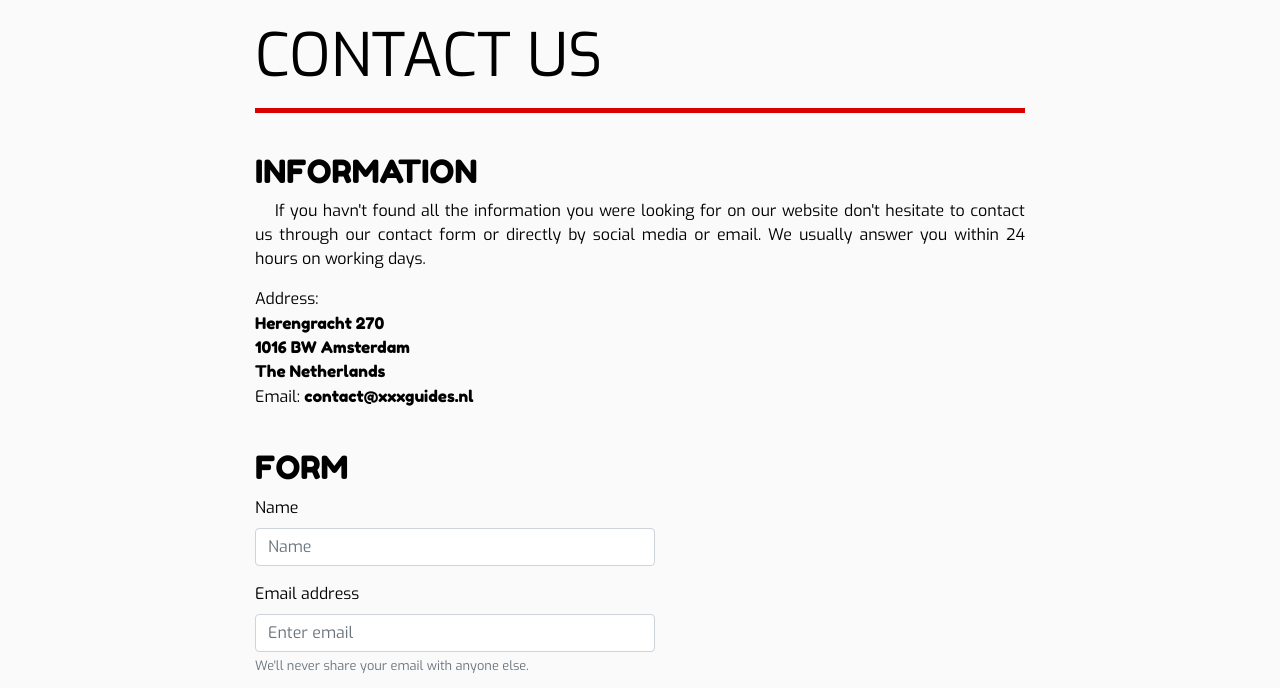
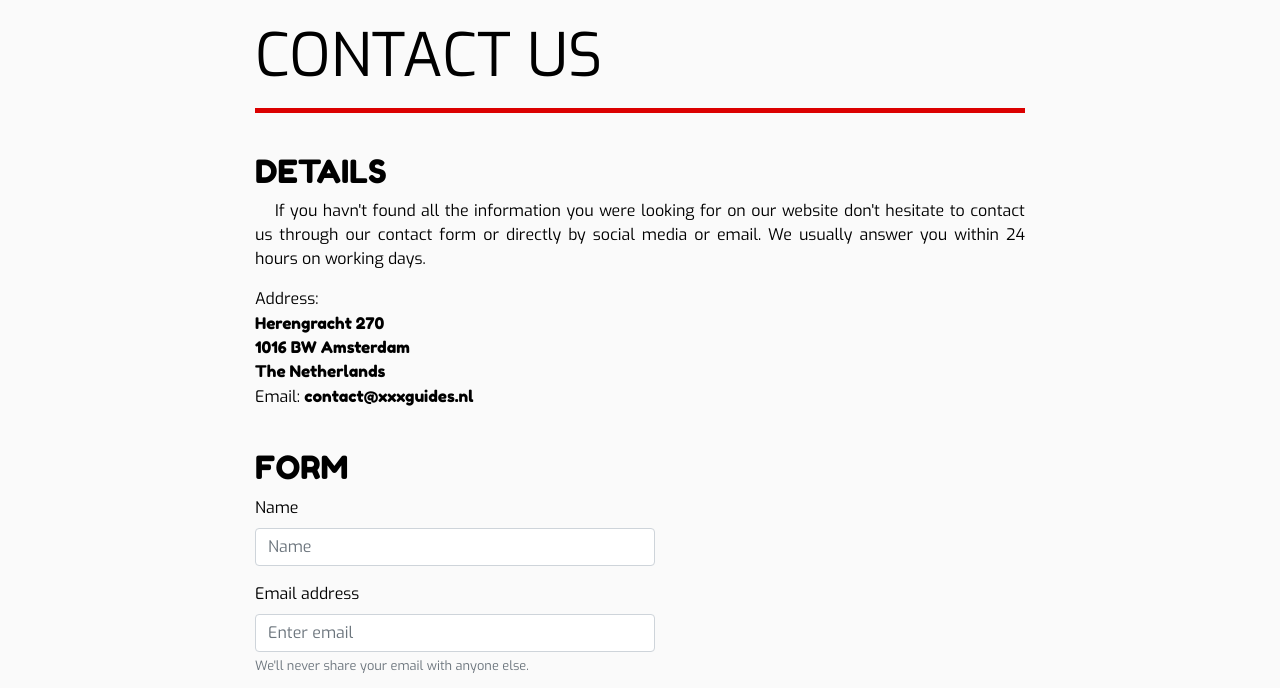
Before and after one commit to Albastraoz/xxxguides, a plain HTML site: page contact.html in a window 1280 px wide. Shown: the part 55-743 px from the top of the page. Drawn offline with nearby package versions, Linux system fonts and the light colour scheme.

Commit message:
Version 1.06 - Added some extra commenting to make the code easier to read to other developers.

```diff
--- a/contact.html
+++ b/contact.html
@@ -37,7 +37,7 @@
         </div>
     </header>
     <!-------SECTION-------->
-
+    <!-------PAGE TITLE-------->
     <section class="container-fluid">
         <div class="row justify-content-lg-center tile-white-col">
             <div class="col-12 item-position">
@@ -45,14 +45,18 @@
                 <hr class="title-breakpoint">
             </div>
         </div>
+        <!-------CONTENT FROM THIS PAGE DIVIDED BY A WHITESPACE PER ITEM-------->
+        <!-------INTRO TEXT TO CONTACT PAGE-------->
         <div class="row justify-content-lg-center tile-white-col">
             <div class="col-12 item-position">
-                <h2 class="font-fredoka uppercase">Information</h2>
+                <h2 class="font-fredoka uppercase">Details</h2>
                 <p class="item-paragraph">If you havn't found all the information you were looking for on our website don't hesitate to contact us through our contact form or directly by social media or email. We usually answer you within 24 hours on working days.</p>
                 <div>Address:</div>
                 <div class="information-item font-fredoka">Herengracht 270<br>1016 BW Amsterdam<br>The Netherlands</div><br>
                 <div class="information-item">Email:</div>
                 <div class="information-item font-fredoka">contact@xxxguides.nl</div>
+
+                <!-------CONTACT FORM-------->
                 <!-------Copied an example from bootstrap and changed it source: https://getbootstrap.com/docs/4.0/components/forms/-------->
                 <h2 class="font-fredoka uppercase">Form</h2>
                 <form>
@@ -73,17 +77,18 @@
                 </form>
             </div>
         </div>
-
     </section>
 
     <!-------FOOTER-------->
     <!-------FOR THE FOOTER I TOOK THE FOOTER CODE FROM THE MINI RESUME ASSIGNMENT AND CHANGED IT-------->
+    <!-------LINK TO INFORMATION AND CONTACT PAGE-------->
     <footer class="container-fluid">
         <div class="row justify-content-md-center">
             <div class="col-md-4 footer-section">
                 <h3>Any other questions?</h3>
                 <p>Find most of your answers on our <a href="information.html" target="_blank" class="footer-link-text">information page</a>. Or contact us directly <a href="contact.html" target="_blank" class="footer-link-text">here</a>.</p>
             </div>
+            <!-------LINKS TO ALL SOCIAL MEDIA PAGES-------->
             <div class="col-md-4 footer-section">
                 <h3>Find us on social media!</h3>
                 <ul class="list-inline social-media">
```
Also changed, not shown: assets/css/styles.css (+4 -3 lines), culture.html (+9 -1 lines), daytrips.html (+10 -1 lines), index.html (+3 -1 lines), information.html (+9 -1 lines), museum.html (+10 -1 lines).
